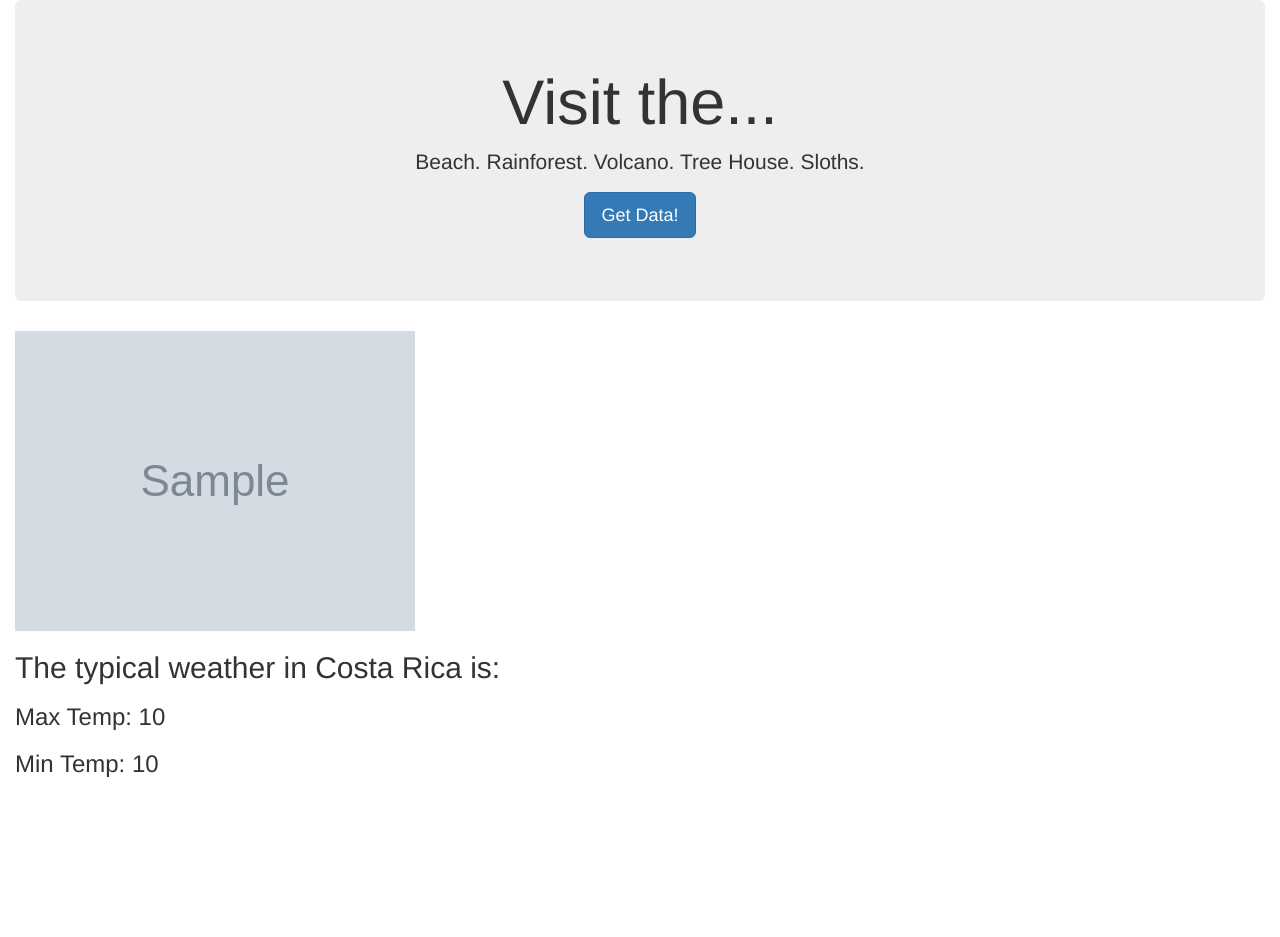
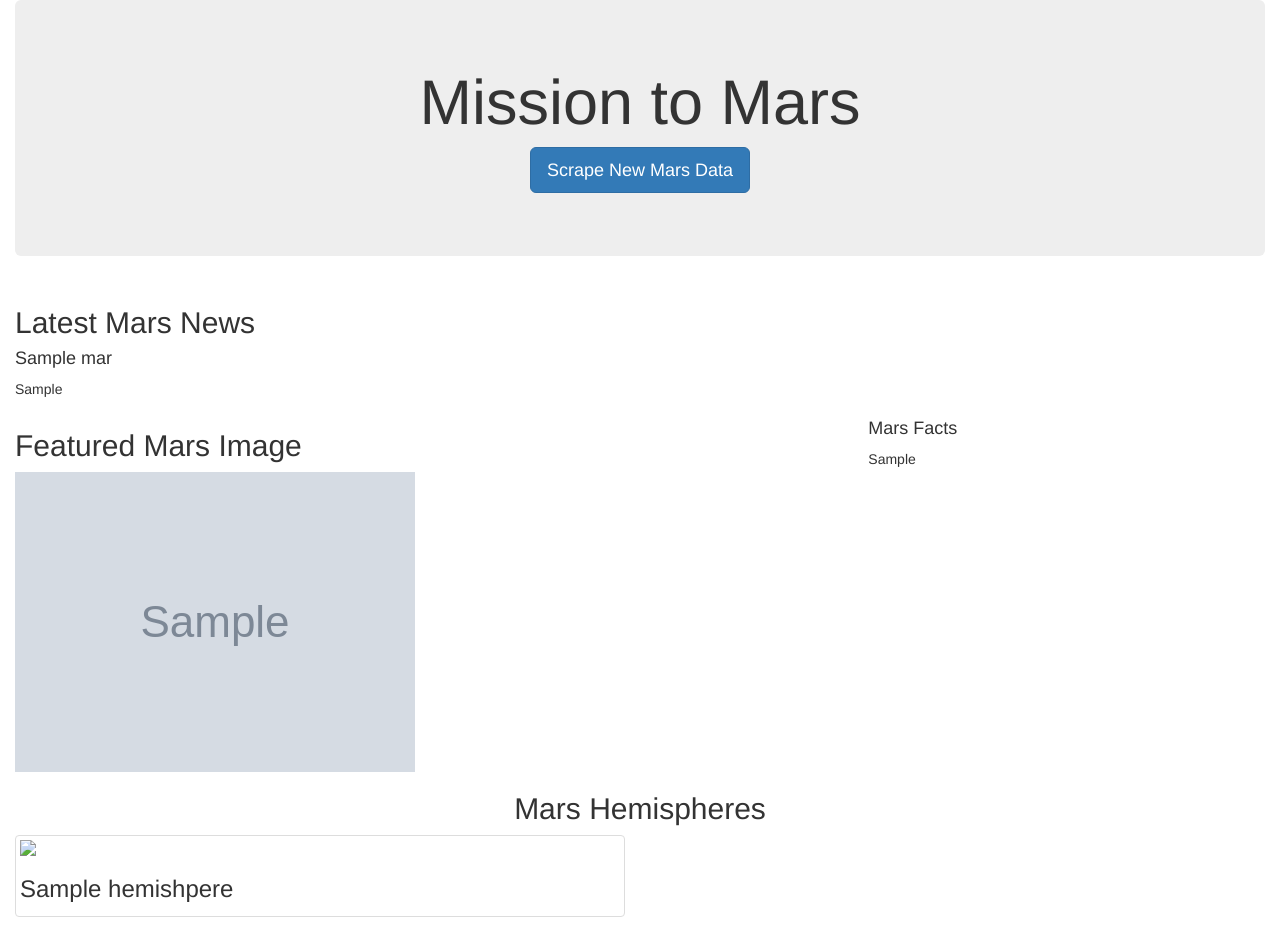
Before and after one commit to akrakowsky/web-scraping-challenge, a Flask app: template Missions_to_Mars/Templates/index.html in a window 1280 px wide. Before the commit the page ends 777 px from the top, so only its background shows below. Run offline with Flask 2, Linux system fonts and the light colour scheme; the template is opened without the code that fills it: most values are stand-ins (such as "Sample title", 1, 10 or a date in 2020); grey boxes marked "Sample" are stand-in pictures; some libraries are stand-ins or nearby versions.

Commit message:
add html template

```diff
--- a/Missions_to_Mars/Templates/index.html
+++ b/Missions_to_Mars/Templates/index.html
@@ -5,22 +5,49 @@
   <meta charset="UTF-8">
   <meta name="viewport" content="width=device-width, initial-scale=1.0">
   <meta http-equiv="X-UA-Compatible" content="ie=edge">
-  <title>Costa Rica Weather</title>
+  <title>Mission to Mars</title>
   <link rel="stylesheet" href="https://maxcdn.bootstrapcdn.com/bootstrap/3.3.7/css/bootstrap.min.css">
 </head>
 
 <body>
   <div class="container-fluid">
     <div class="jumbotron text-center">
-      <h1>Visit the...</h1>
-      <p>Beach. Rainforest. Volcano. Tree House. Sloths.</p>
-      <p><a class="btn btn-primary btn-lg" href="/scrape" role="button">Get Data!</a></p>
+      <h1>Mission to Mars</h1>
+      <p><a class="btn btn-primary btn-lg" href="/scrape" role="button">Scrape New Mars Data</a></p>
     </div>
-    <img src="{{ vacation.sloth_img }}" alt="Sloth">
-    <h2>The typical weather in Costa Rica is:</h2>
-    <h3>Max Temp: {{ vacation.max_temp }}</h3>
-    <h3>Min Temp: {{ vacation.min_temp }}</h3>
-  </div>
+    <div class="row">
+      <div class="col-md-12">
+          <h2>Latest Mars News</h2>
+          <h4>{{mars.news_title}}</h4>
+          <p>{{mars.new_paragraph}}</p>
+      </div>
+    </div>
+    <div class="row">
+      <div class="col-md-8">
+        <h2>Featured Mars Image</h2>
+        <img class="img-fluid" src="{{mars.featured_image}}"/>
+      </div>
+      <div class="col-md-4">
+        <h4>Mars Facts</h4>
+        <p>{{mars.mars_facts | safe }}</p>
+      </div>
+    </div>
+    <div class="row">
+      <div class="col-md-12">
+        <h2 class="text-center">Mars Hemispheres</h2>
+      </div>
+      {% for hemisphere in mars.hemispheres %}
+        <div class="col-md-6">
+          <div class="thumbnail">
+            <img class="img-fluid" src="{{hemispheres.link}}"/>
+            <div class="capition">
+              <h3>{{hemishperes.title}}</h3>
+            </div>
+          </div>
+        </div>
+      {% endfor %}
+    </div>
+
   </div>
 </body>
 
--- a/Missions_to_Mars/app.py
+++ b/Missions_to_Mars/app.py
@@ -12,7 +12,7 @@
 # create route that renders index.html template
 @app.route("/")
 def index():
-    mars = mongo.db.mars
+    mars = mongo.db.mars.find_one()
     return render_template("index.html", mars=mars)
 
 @app.route("/scrape")
```
